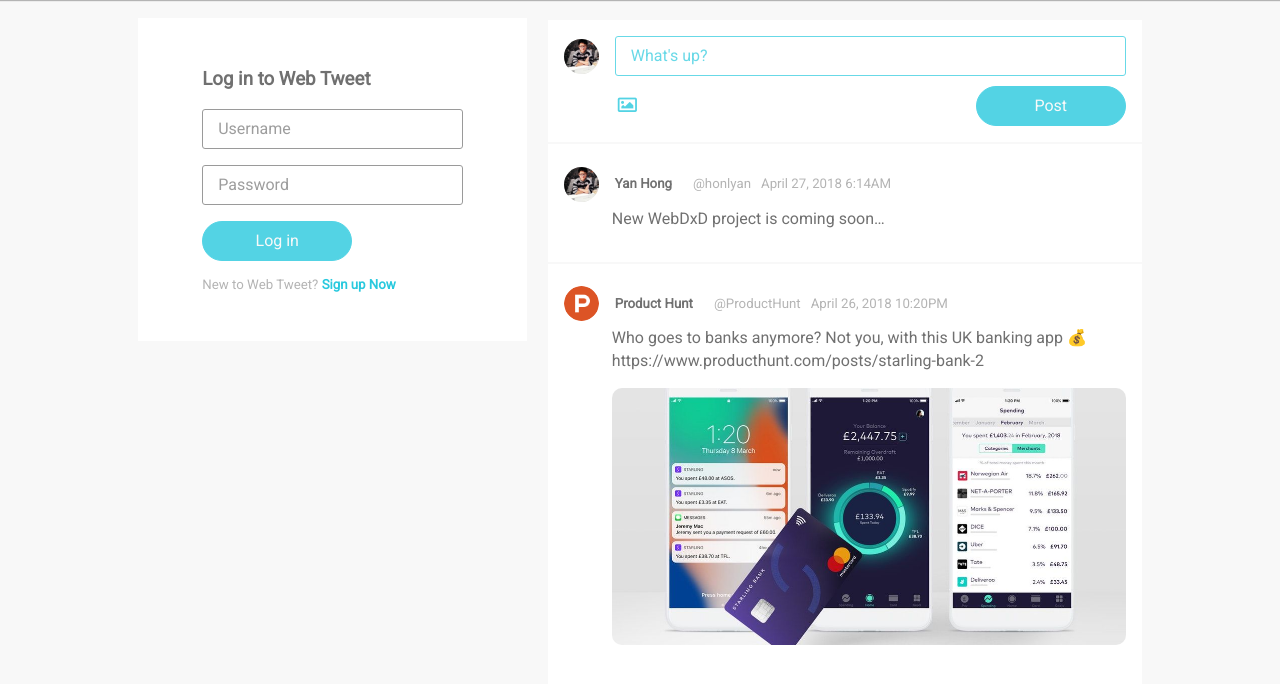
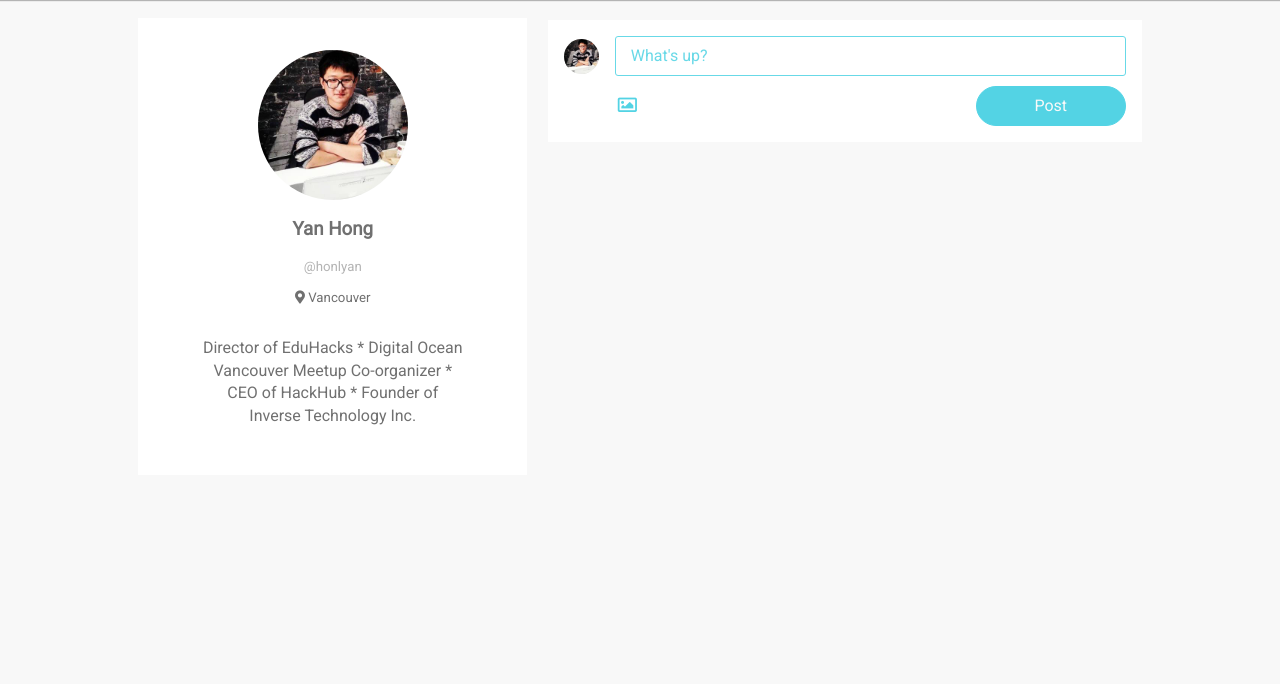
Before and after one commit to OkeyDokeyYooo/tweets-express, a Node server app: template views/login.pug in a window 1280 px wide. Shown: the part 48-732 px from the top of the page. Run offline with Node 20, Linux system fonts and the light colour scheme; the template is opened without the code that fills it, so the values that code supplies are empty.

Commit message:
finish rotues, mongoose need to be impemented

```diff
--- a/app.js
+++ b/app.js
@@ -22,23 +22,10 @@ app.use((err, req, res, next) => {
 
 app.locals.moment = require('moment');
 
-app.get('/', (req, res) => {
-    res.render('index', { tweets })
-})
-app.get('/login', (req, res) => {
-    res.render('login');
-});
+const index = require('./routes/index')
+const profile = require('./routes/profile')
 
-app.get('/signup', (req, res) => {
-    res.render('signup');
-});
-
-app.get('/profile', (req, res) => {
-    res.render('profile');
-});
-
-app.get('/profile/edit', (req, res) => {
-    res.render('editProfile');
-});
+app.use('/', index)
+app.use('/profile', profile)
 
 app.listen(port, () => console.log("http://localhost:8080/"))
--- a/views/login.pug
+++ b/views/login.pug
@@ -2,15 +2,15 @@ extends layout
 
 block content
   .container
-    .col-2of5.bg-white.profile.user-auth
-      h3 Log in to Web Tweet
-      form(action="/")
-        input.input-auth(type="text" placeholder="Username" required="")
-        input.input-auth(type="password" placeholder="Password" required="")
-        button.btn-primary Log in
-      h6
-        | New to Web Tweet?
-        a(href="/signup") Sign up Now
+    .col-2of5.bg-white.profile
+      img.avatar(src="/img/avatar.jpg" alt="avatar")
+      h3 Yan Hong
+      h5 @honlyan
+      h4
+        i.fas.fa-map-marker-alt
+        |  Vancouver
+      p.center
+        | Director of EduHacks * Digital Ocean Vancouver Meetup Co-organizer * CEO of HackHub * Founder of Inverse Technology Inc.
     .col-3of5.bg-white
       .tweet
         form(action="#")
@@ -22,22 +22,14 @@ block content
             button.btn-clear
               i.far.fa-image
             button.btn-primary Post
-      .tweet
-        .row
-          img.avatar-sm(src="/img/avatar.jpg" alt="avatar")
-          h4
-            b Yan Hong
-          h5 @honlyan
-          h5 April 27, 2018 6:14AM
-        p New WebDxD project is coming soon…
-      .tweet
-        .row
-          img.avatar-sm(src="/img/ph-logo.png" alt="avatar")
-          h4
-            b Product Hunt
-          h5 @ProductHunt
-          h5 April 26, 2018 10:20PM
-        p
-          | Who goes to banks anymore? Not you, with this UK banking app 💰 https://www.producthunt.com/posts/starling-bank-2
-          br
-          img(src="/img/tweet.jpg" alt="tweet")
+      each tweet in tweets
+        .tweet
+          .row
+            img.avatar-sm(src=tweet.author.avatarUrl alt="avatar")
+            h4
+              b=tweet.author.name
+            h5=`@${tweet.author.username}`
+            h5=moment(tweet.createdAt).format('MMMM D, YYYY hh:mm A')
+          p=tweet.content
+            if (tweet.imageUrl)
+              img(src=tweet.imageUrl alt="tweet")
```
Also changed, not shown: routes/index.js (added, +17 -0 lines), routes/profile.js (added, +13 -0 lines), views/editProfile.pug (+11 -9 lines), views/profile.pug (+11 -8 lines).
